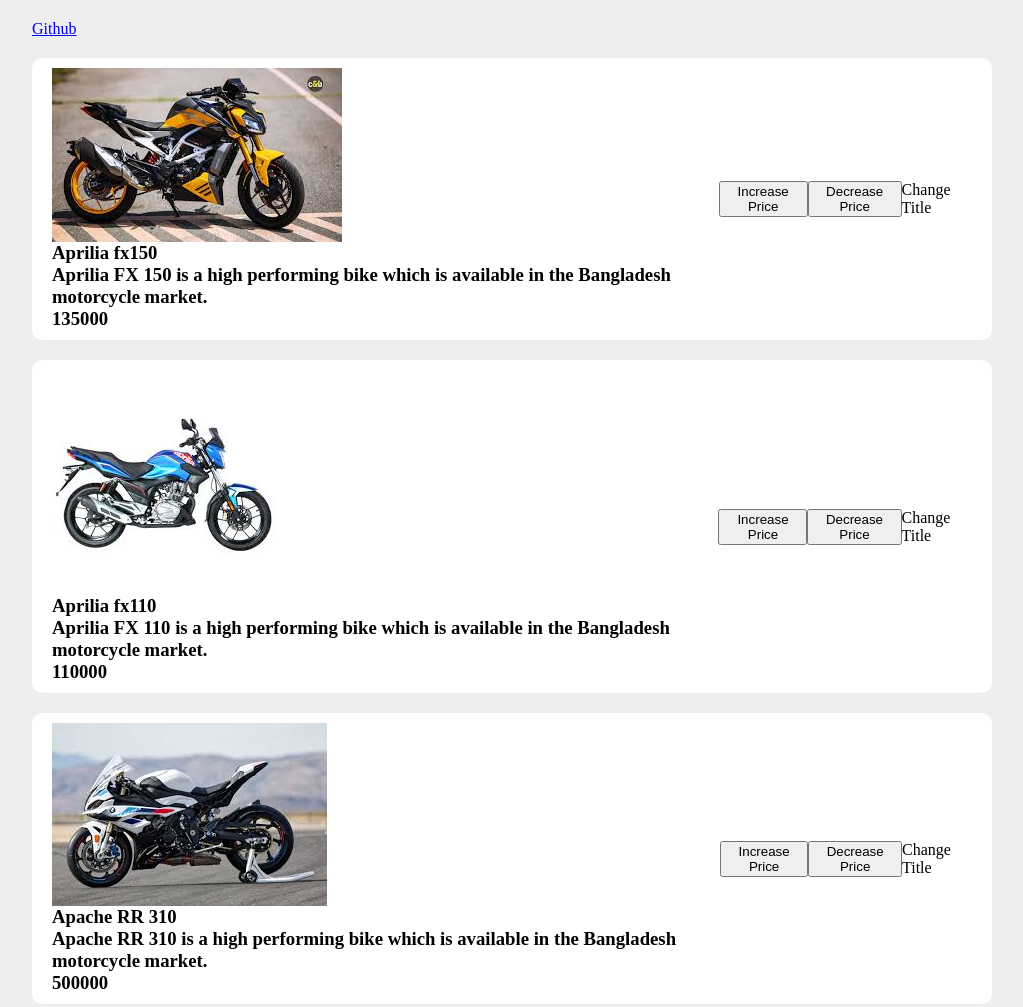
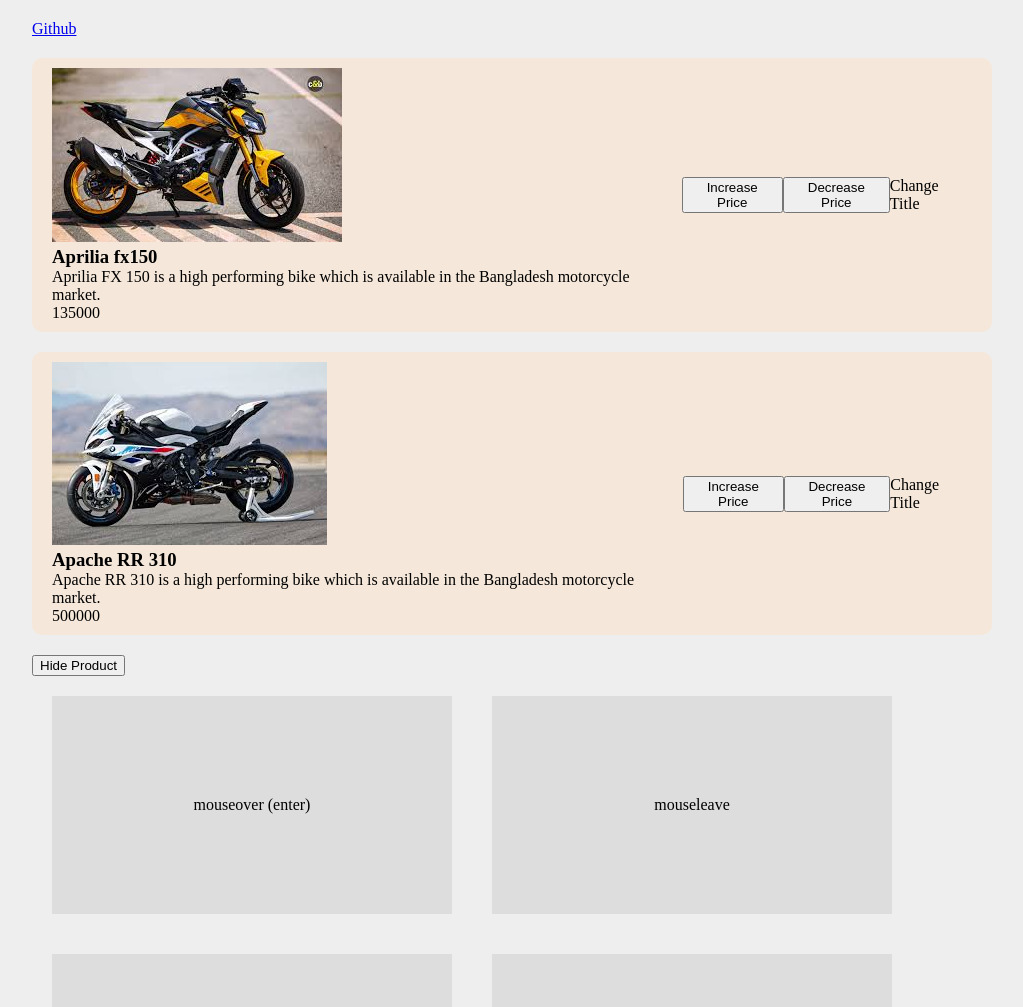
Before and after one commit to ShafwanHaque/Learning-Vue, a plain HTML site: page index.html in a window 1280 px wide. Shown: the top 1007 px of the page, without its empty margins (128-1151 px from the left). Drawn offline with nearby package versions, Linux system fonts and the light colour scheme.

Commit message:
implement computed method

```diff
--- a/app.js
+++ b/app.js
@@ -1,32 +1,32 @@
 const app = Vue.createApp({
     data() {
         return {
-            url:'https://github.com/ShafwanHaque',
-            image:'',
+            url: "https://github.com/ShafwanHaque",
+            image: "",
             bikes: [
                 {
                     title: "Aprilia fx150",
                     descrpition:
                         "Aprilia FX 150 is a high performing bike which is available in the Bangladesh motorcycle market.",
                     price: 135000.0,
-                    img:'assets/pic-1.jpeg',
-                    isFav:true
+                    img: "assets/pic-1.jpeg",
+                    isFav: true,
                 },
                 {
                     title: "Aprilia fx110",
                     descrpition:
                         "Aprilia FX 110 is a high performing bike which is available in the Bangladesh motorcycle market.",
                     price: 110000.0,
-                    img:'assets/pic-2.jpeg',
-                    isFav:false
+                    img: "assets/pic-2.jpeg",
+                    isFav: false,
                 },
                 {
                     title: "Apache RR 310",
                     descrpition:
                         "Apache RR 310 is a high performing bike which is available in the Bangladesh motorcycle market.",
                     price: 500000.0,
-                    img:'assets/pic-3.jpeg',
-                    isFav:true
+                    img: "assets/pic-3.jpeg",
+                    isFav: true,
                 },
             ],
             showProduct: true,
@@ -45,23 +45,14 @@ const app = Vue.createApp({
         },
     },
     methods: {
-        increasePrice() {
-            // Assuming you want to increase price of all bikes
-            this.bikes.forEach((bike) => {
-                bike.price += 1000;
-            });
+        increasePrice(bike) {
+            bike.price += 1000;
         },
-        decreasePrice() {
-            // Assuming you want to decrease price of all bikes
-            this.bikes.forEach((bike) => {
-                bike.price -= 1000;
-            });
+        decreasePrice(bike) {
+            bike.price -= 1000;
         },
-        changeTitle(title) {
-            // Example of changing title for all bikes
-            this.bikes.forEach((bike) => {
-                bike.title = title;
-            });
+        changeTitle(bike, title) {
+            bike.title = title;
         },
         changeShowStatus() {
             this.showProduct = !this.showProduct;
@@ -76,10 +67,16 @@ const app = Vue.createApp({
             this.x = event.offsetX;
             this.y = event.offsetY;
             this.showEvent = !this.showEvent;
+        },
+        toggleFav(bike) {
+            bike.isFav = !bike.isFav;
+        },
+    },
+    computed: {
+        filteredBikes(){
+            return this.bikes.filter((bike) => bike.isFav);
         }
-
     },
-
 });
 
 app.mount("#app");
--- a/index.html
+++ b/index.html
@@ -1,3 +1,4 @@
+<!DOCTYPE html>
 <html lang="en">
 <head>
     <meta charset="UTF-8" />
@@ -5,16 +6,16 @@
     <title>Learning Vue.js</title>
     <script src="https://unpkg.com/vue@3.0.2/dist/vue.global.js"></script>
     <style>
-            body{
+        body {
             background: #eee;
             max-width: 960px;
             margin: 20px auto;
         }
-            p, h3, ul{
+        p, h3, ul {
             margin: 0;
             padding: 0;
         }
-            li{
+        li {
             list-style-type: none;
             background: #fff;
             margin: 20px auto;
@@ -23,6 +24,9 @@
             display: flex;
             align-items: center;
             justify-content: space-between;
+        }
+        li.fav {
+            background: #F5E8DA;
         }
         .box {
             padding: 100px 0;
@@ -35,28 +39,26 @@
     </style>
 </head>
 <body>
-        <!-- <h1>Helo vue</h1> -->
-
     <div id="app">
         <div v-if="showProduct">
             <!-- attribut bind (v-bind) -->
             <!-- <a v-bind:href="url">Github</a> -->
             <a :href="url">Github</a>
             <ul>
-                    <li v-for="bike in bikes" v-bind:class="{fav: bike.isFav}">
+                <li v-for="(bike, index) in filteredBikes" :key="index" :class="{ fav: bike.isFav }" @click="toggleFav(bike)">
                     <div>
                         <img :src="bike.img" :alt="bike.title" />
-                            <h3>{{ bike.title}}</h3>
-                            <h3>{{ bike.descrpition}}</h3>
-                            <h3>{{ bike.price}}</h3>
+                        <h3>{{ bike.title }}</h3>
+                        <p>{{ bike.descrpition }}</p>
+                        <p>{{ bike.price }}</p>
                     </div>
-                        <button v-on:click="increasePrice">
+                    <button @click.stop="increasePrice(bike)">
                         Increase Price
                     </button>
-                        <button v-on:click="decreasePrice">
+                    <button @click.stop="decreasePrice(bike)">
                         Decrease Price
                     </button>
-                        <div @click="changeTitle('Suzuki Gixxer 150efi')">
+                    <div @click.stop="changeTitle(bike, 'Suzuki Gixxer 150efi')">
                         Change Title
                     </div>
                 </li>
@@ -66,7 +68,6 @@
             <span v-if="showProduct">Hide Product</span>
             <span v-else>Show Product</span>
         </button>
-
         <br />
         <!-- mouse event (v-event - @)-->
         <div class="box" @mouseover="handleEvent($event, 5)">
@@ -76,12 +77,6 @@
         <div class="box" @dblclick="handleEvent">double click</div>
         <div class="box" @mousemove="mouseMoveEvent">
             position: X-{{ x }} Y-{{ y }}
-                <!-- <span v-if="showEvent">
-                    position: X-{{ x }} Y-{{ y }}
-                </span>
-                <span else>
-                    position: X-u Y- u
-                </span> -->
         </div>
     </div>
     <script src="app.js"></script>
```
Lines whose indentation alone changed are shown as unchanged.
